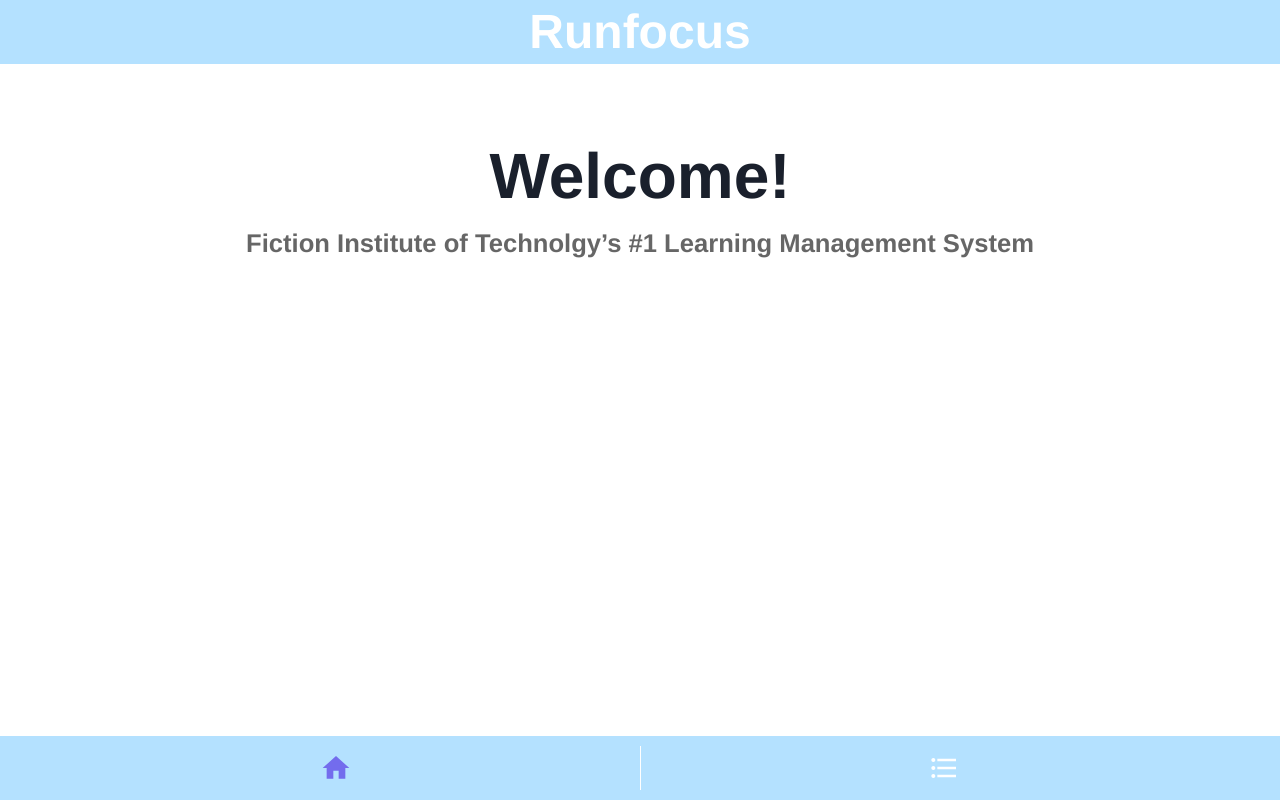
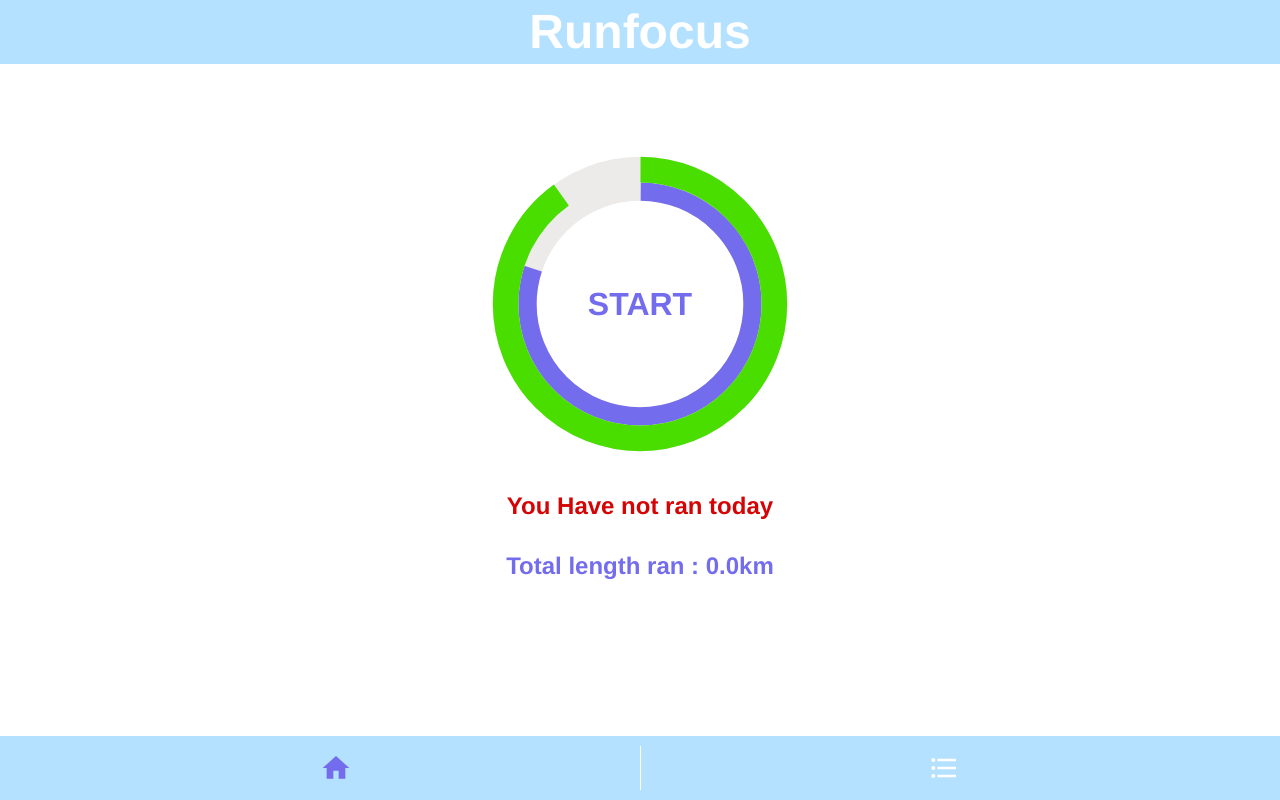
Before and after one commit to Reigenleif/runfocus, a React (Vite) app: page / in a window 1280 px wide. Built offline with nearby package versions, Linux system fonts and the light colour scheme.

Commit message:
adding circular progress design

```diff
--- a/src/App.tsx
+++ b/src/App.tsx
@@ -3,15 +3,15 @@ import { Route, Routes } from "react-router-dom";
 import "./App.css";
 import Layout from "./components/common/Layout";
 import { LoginPage } from "./pages/LoginPage";
-import { WelcomePage } from "./pages/WelcomePage";
 import { SettingsPage } from "./pages/SettingsPage";
 import { EditorPage } from "./pages/EditorPage";
+import { HomePage } from "./pages/HomePage";
 
 function App() {
   return (
     <Layout>
       <Routes>
-        <Route path="/" element={<WelcomePage/>}></Route>
+        <Route path="/" element={<HomePage/>}></Route>
         <Route path="/login" element={<LoginPage/>}></Route>
         <Route path="/settings" element={<SettingsPage/>}></Route>
         <Route path="/editor" element={<EditorPage/>}></Route>
--- a/src/components/Home/Progression.tsx
+++ b/src/components/Home/Progression.tsx
@@ -1,6 +1,40 @@
-import { CircularProgress } from "@chakra-ui/react"
+import { Box, CircularProgress, Flex, Text } from "@chakra-ui/react";
 
 export const Progression = () => {
-    const stepStack = [
-
-    return <CircularProgress />
+  return (
+    <Flex w="100%" h="35em" flexDir="column" alignItems="center">
+      <Flex w="20em" h="20em" justifyContent="center">
+        <Box w="20em" h="20em" position="relative">
+          <CircularProgress
+            value={80}
+            color="circleProgress.inner"
+            size="17em"
+            thickness="0.5em"
+            fontSize="1rem"
+            top="1.5em"
+            left="1.5em"
+          />
+          <CircularProgress
+            value={90}
+            color="circleProgress.outer"
+            size="20em"
+            thickness="0.5em"
+            fontSize="1rem"
+            position="absolute"
+            top="0"
+            left="0"
+          />
+          <Flex w="100%" position="absolute" top="8.5em">
+            <Text fontSize="2em" fontWeight="bold" textAlign="center" w="100%" color="text.violet">START</Text>
+          </Flex>
+        </Box>
+      </Flex>
+      <Text fontSize="1.5em" color="text.salmon" textAlign="center" mt="1em">
+        You Have not ran today
+      </Text>
+      <Text fontSize="1.5em" color="text.violet" textAlign="center" mt="1em">
+        Total length ran : 0.0km
+        </Text>
+    </Flex>
+  );
+};
--- a/src/pages/HomePage.tsx
+++ b/src/pages/HomePage.tsx
@@ -1,5 +1,6 @@
 import { Flex } from "@chakra-ui/react"
+import { Progression } from "../components/Home/Progression"
 
 export const HomePage = () => {
-    return <Flex justifyContent="center" mt="5em" w="100%"></Flex>
+    return <Flex justifyContent="center" mt="5em" w="100%"><Progression/></Flex>
 }
--- a/src/pages/WelcomePage.tsx
+++ /dev/null
@@ -1,14 +0,0 @@
-import { Box, Flex, Text } from "@chakra-ui/react";
-import { SettingSlice, useSettingActions } from "../util/redux/settingSlice";
-import {useSelector} from "react-redux"
-
-export const WelcomePage = () => {
-  return (
-    <Flex mt="4em" alignItems="center" flexDirection="column">
-      <Text fontSize="4em">Welcome!</Text>
-      <Text fontSize="1.6em" color="rgba(0,0,0,.6)">
-        {"Fiction Institute of Technolgy’s\n#1 Learning Management System"}
-      </Text>
-    </Flex>
-  );
-};
--- a/src/theme.ts
+++ b/src/theme.ts
@@ -13,6 +13,10 @@ export const colors = {
   circleProgress: {
     inner: "#736CED",
     outer: "#4ADE00",
+  },
+  text: {
+    salmon:"#D40404",
+    violet: "#736CED",
   }
 };
 
--- a/src/util/use-progression-util.tsx
+++ b/src/util/use-progression-util.tsx
@@ -118,7 +118,7 @@ export const useProgressionUtil = () => {
             recountTotalTimer();
             nextStep();
         }
-
+    }, [currentTimerLeft, totalTimerLeft, currentStep, currentTimer, recountTotalTimer, nextStep])
 
 
 
```
